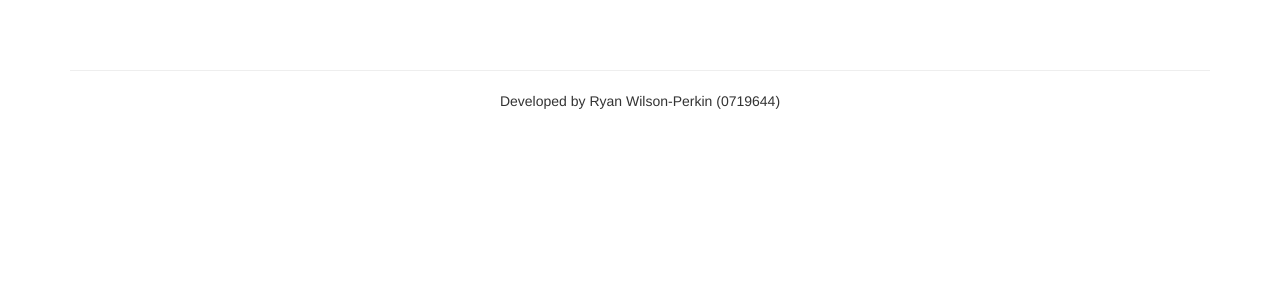
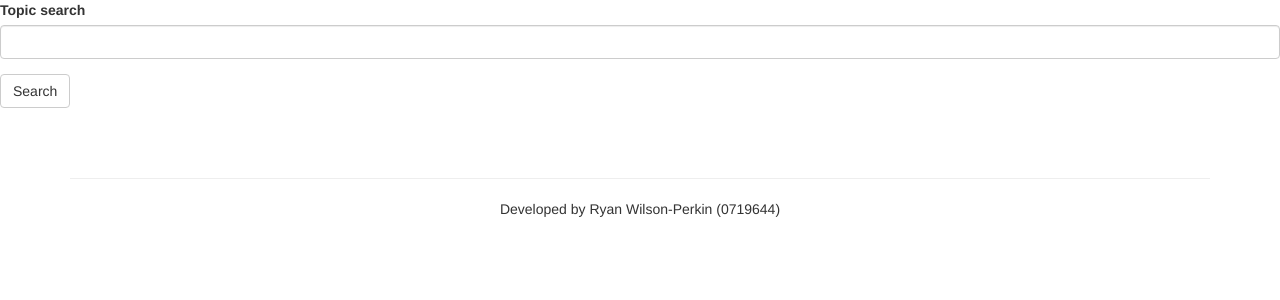
Before and after one commit to ryanwilsonperkin/cis3210, a Python web app: template lab/lab/templates/front_page.mako in a window 1280 px wide. Shown: the top 300 px of the page. Run offline with Mako, Linux system fonts and the light colour scheme; the template is opened without the code that fills it, so the values that code supplies are empty; some web fonts are replaced.

Commit message:
Add search section to page.

```diff
--- a/lab/lab/templates/front_page.mako
+++ b/lab/lab/templates/front_page.mako
@@ -10,7 +10,14 @@
 <body>
   <header id="intro">
   </header>
-  <section>
+  <section id="seach_section">
+    <div class="form-group">
+      <label for="topic_search_input">Topic search</label>
+      <input type="text" class="form-control" id="topic_search_input">
+    </div>
+    <button type="submit" class="btn btn-default" id="topic_search_button">Search</button>
+  </section>
+  <section id="meetups_section">
     <div id='meetups'></div>
   </section>
   <footer>
```
Also changed, not shown: lab/lab/public/js/app.js.
